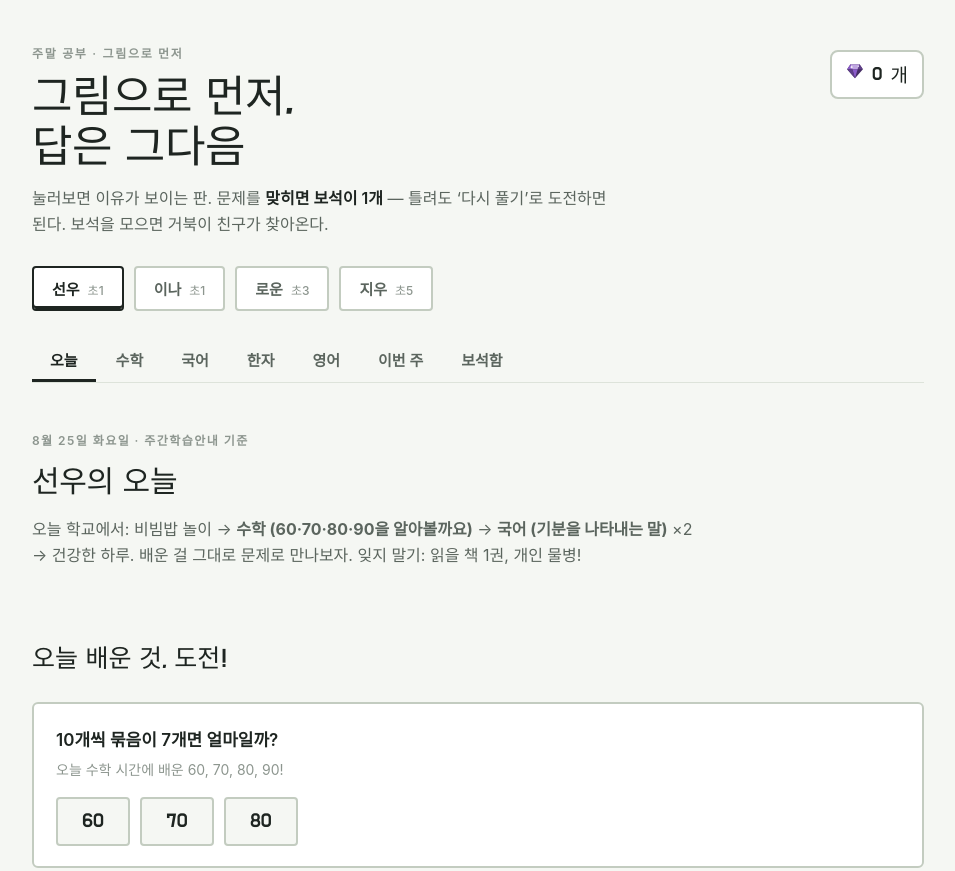
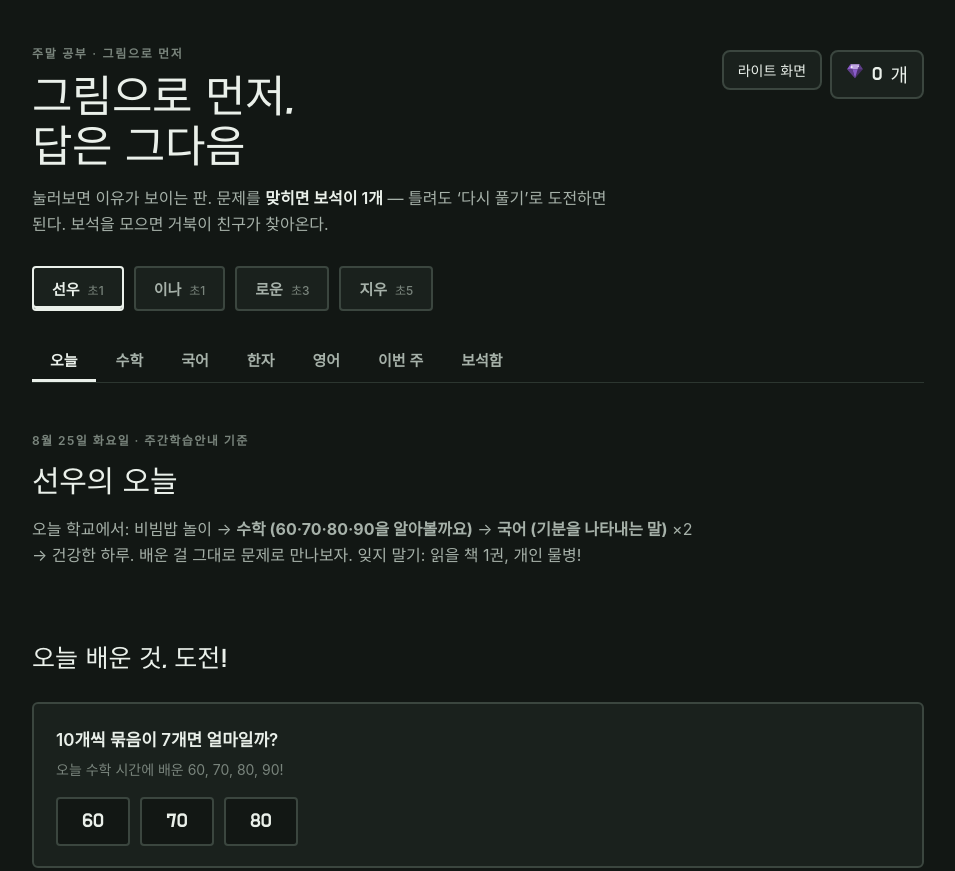
Before and after one commit to mjp001/jiwoosunwooStudy, a plain HTML site: page index.html in a window 1280 px wide. Shown: the top 871 px of the page, without its empty margins (162-1117 px from the left). Drawn offline with Linux system fonts and the light colour scheme; a web font is replaced by a local one.

Commit message:
Add files via upload

```diff
--- a/index.html
+++ b/index.html
@@ -1,9 +1,9 @@
 <!DOCTYPE html>
-<html lang="ko">
+<html lang="ko" data-theme="dark">
 <head>
 <meta charset="utf-8">
 <meta name="viewport" content="width=device-width, initial-scale=1">
-<meta name="theme-color" content="#F5F7F3">
+<meta name="theme-color" content="#121714">
 <link rel="manifest" href="./manifest.webmanifest">
 <link rel="icon" href="./icon-192.png">
 <link rel="apple-touch-icon" href="./icon-192.png">
@@ -11,28 +11,26 @@
 <link rel="stylesheet" href="https://fonts.googleapis.com/css2?family=Do+Hyeon&family=Gaegu:wght@400;700&family=IBM+Plex+Sans+KR:wght@400;500;600;700&display=swap">
 <style>
 :root{
-  --paper:#F5F7F3;
-  --card:#FFFFFF;
-  --ink:#1E2521;
-  --ink-soft:#5B655E;
-  --ink-faint:#8D968F;
-  --line:#DDE3DA;
-  --line-strong:#C3CCC0;
-  --red:#D84E33;
-  --red-soft:#F6D9D1;
-  --blue:#2E6BAF;
-  --blue-soft:#D5E2F2;
-  --grape:#6E4FA3;
-  --green:#2F8C64;
-  --yellow:#E3A92C;
+  --paper:#121714;
+  --card:#1A211D;
+  --ink:#EAF0EA;
+  --ink-soft:#A6B1A9;
+  --ink-faint:#79847C;
+  --line:#2C3630;
+  --line-strong:#3B463F;
+  --red:#F0755A;
+  --red-soft:#4A2A22;
+  --blue:#7CA9E0;
+  --blue-soft:#22344A;
+  --grape:#A98BDC;
+  --green:#5FBE90;
+  --yellow:#F0C155;
 }
-@media (prefers-color-scheme: dark){
-  :root:not([data-theme="light"]){
-    --paper:#121714; --card:#1A211D; --ink:#EAF0EA; --ink-soft:#A6B1A9;
-    --ink-faint:#79847C; --line:#2C3630; --line-strong:#3B463F;
-    --red:#F0755A; --red-soft:#4A2A22; --blue:#7CA9E0; --blue-soft:#22344A;
-    --grape:#A98BDC; --green:#5FBE90; --yellow:#F0C155;
-  }
+:root[data-theme="light"]{
+  --paper:#F5F7F3; --card:#FFFFFF; --ink:#1E2521; --ink-soft:#5B655E;
+  --ink-faint:#8D968F; --line:#DDE3DA; --line-strong:#C3CCC0;
+  --red:#D84E33; --red-soft:#F6D9D1; --blue:#2E6BAF; --blue-soft:#D5E2F2;
+  --grape:#6E4FA3; --green:#2F8C64; --yellow:#E3A92C;
 }
 :root[data-theme="dark"]{
   --paper:#121714; --card:#1A211D; --ink:#EAF0EA; --ink-soft:#A6B1A9;
@@ -352,7 +350,10 @@ button.unit:hover{border-color:var(--ink-faint);color:var(--ink)}
         <h1>그림으로 먼저,<br>답은 그다음</h1>
         <p class="lede">눌러보면 이유가 보이는 판. 문제를 <b>맞히면 보석이 1개</b> — 틀려도 ‘다시 풀기’로 도전하면 된다. 보석을 모으면 거북이 친구가 찾아온다.</p>
       </div>
-      <button class="gemchip" id="gemchip" aria-label="보석함 열기"><span id="gemchip-icon"></span><span id="gemchip-n">0</span>개</button>
+      <div style="display:flex;gap:8px;align-items:flex-start;flex-wrap:wrap;justify-content:flex-end">
+        <button class="gemchip" id="theme-toggle" aria-label="화면 밝기 바꾸기" style="font-size:14px;font-family:inherit"></button>
+        <button class="gemchip" id="gemchip" aria-label="보석함 열기"><span id="gemchip-icon"></span><span id="gemchip-n">0</span>개</button>
+      </div>
     </div>
     <div class="switch" role="tablist" aria-label="아이 고르기">
       <button role="tab" aria-selected="true" data-child="sunwoo">선우 <span class="grade">초1</span></button>
@@ -1375,6 +1376,22 @@ button.unit:hover{border-color:var(--ink-faint);color:var(--ink)}
   function gcd(x,y){ return y ? gcd(y, x % y) : x; }
 
   /* ================= state: child / subject ================= */
+  /* ---------- theme: 기본 다크, 라이트 지원 ---------- */
+  var THEME_KEY = 'gyeol-theme';
+  var theme = 'dark';
+  try { theme = localStorage.getItem(THEME_KEY) || 'dark'; } catch(e){}
+  function applyTheme(){
+    document.documentElement.setAttribute('data-theme', theme);
+    var b = $('theme-toggle');
+    if (b) b.textContent = theme === 'dark' ? '라이트 화면' : '다크 화면';
+  }
+  applyTheme();
+  $('theme-toggle').addEventListener('click', function(){
+    theme = theme === 'dark' ? 'light' : 'dark';
+    try { localStorage.setItem(THEME_KEY, theme); } catch(e){}
+    applyTheme();
+  });
+
   var cur = { child:'sunwoo', subject:'today' };
   var childName = { sunwoo:'선우', ina:'이나', roun:'로운', jiwoo:'지우' };
   var prevChild = cur.child;
```
Also changed, not shown: manifest.webmanifest.
